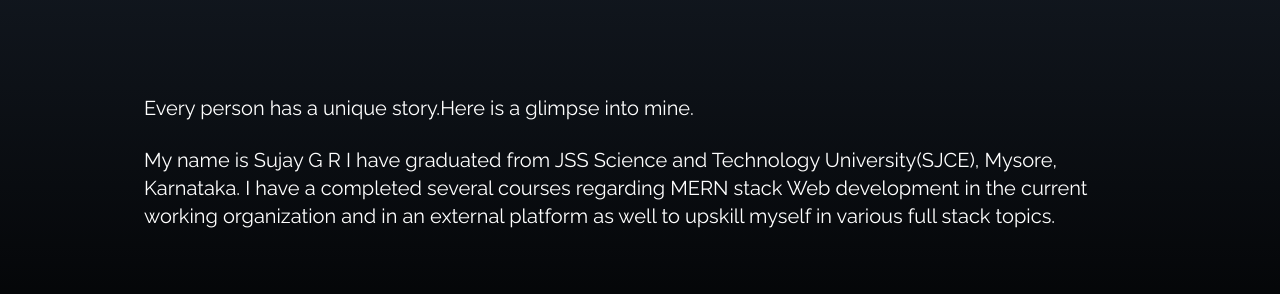
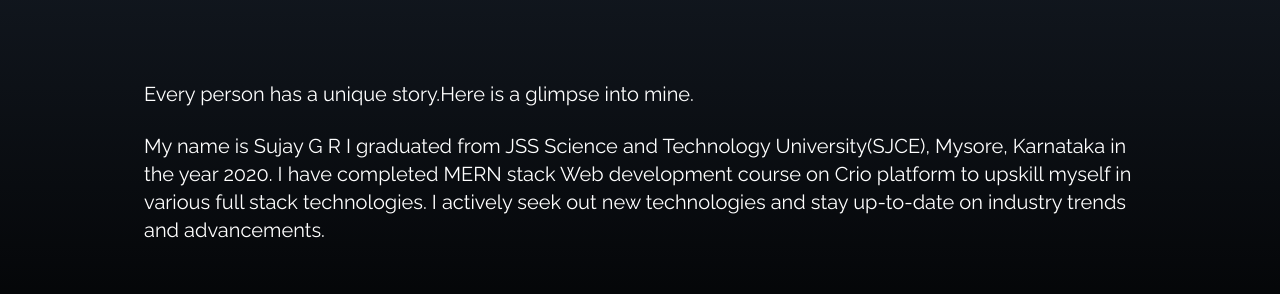
Before and after one commit to Sujay19/MyPortfolio, a React (Vite) app: page / in a window 1280 px wide. Shown: the part 1180-1474 px from the top of the page. Built offline with nearby package versions, Linux system fonts and the light colour scheme.

Commit message:
Updated About section

```diff
--- a/src/components/About.jsx
+++ b/src/components/About.jsx
@@ -18,7 +18,8 @@ const About = () => {
             </p>
             <br/>
             <p className='text-xl'>
-                My name is Sujay G R  I have graduated from JSS Science and Technology University(SJCE), Mysore, Karnataka. I have a completed several courses regarding MERN stack Web development in the current working organization and in an external platform as well to upskill myself in various full stack topics.
+                My name is Sujay G R  I graduated from JSS Science and Technology University(SJCE), Mysore, Karnataka in the year 2020. I have completed MERN stack Web development course on Crio platform to upskill myself in various full stack technologies.
+                I actively seek out new technologies and stay up-to-date on industry trends and advancements.
             </p>
         </div>
     </div>
```
